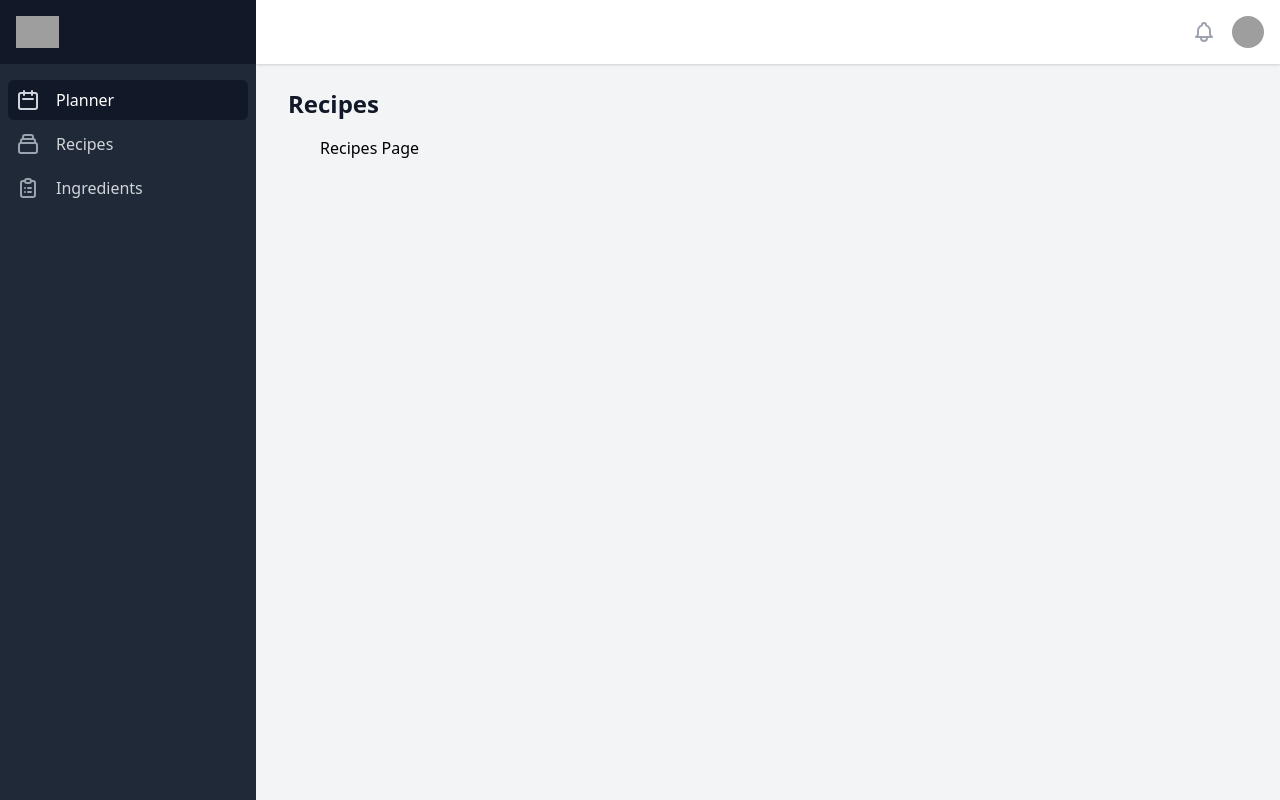
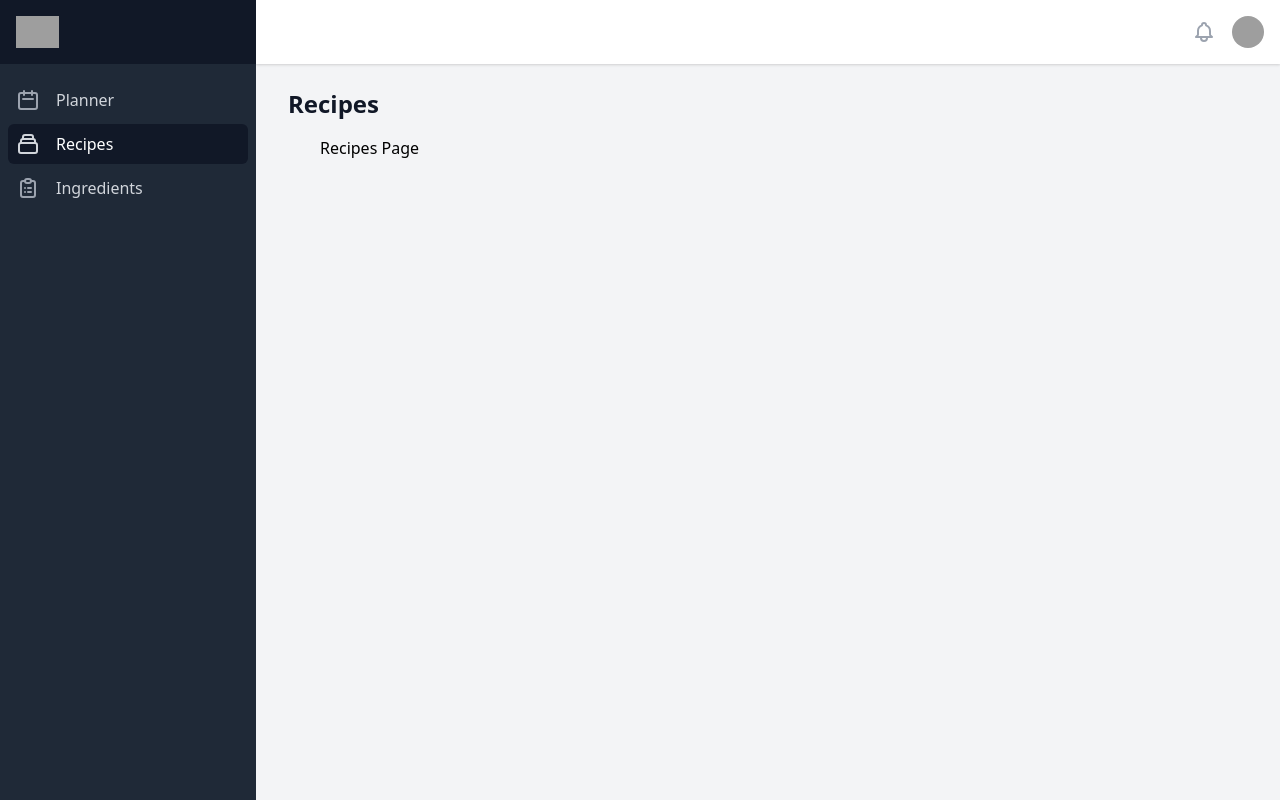
Before and after one commit to H3ftyL3fty/family-meals, a React (Create React App) app: page /recipes in a window 1280 px wide. Built offline with nearby package versions, Linux system fonts and the light colour scheme; no server answers; grey boxes are pictures that could not be loaded; a web font is replaced by a local one.

Commit message:
finished navbar routing

```diff
--- a/src/components/layout/base/sideNav/MobileSideMenu.tsx
+++ b/src/components/layout/base/sideNav/MobileSideMenu.tsx
@@ -1,13 +1,9 @@
 // Lib
 import { Dialog, Transition } from '@headlessui/react';
-import {
-  CalendarIcon,
-  ClipboardListIcon,
-  CollectionIcon,
-  XIcon,
-} from '@heroicons/react/outline';
+import { XIcon } from '@heroicons/react/outline';
 import React, { Fragment, MouseEventHandler } from 'react';
 // App
+import { NAV_ITEMS } from './index';
 import { NavItem } from './NavItem';
 
 interface MobileSideMenuProps {
@@ -75,24 +71,13 @@ export const MobileSideMenu: React.FC<MobileSideMenuProps> = props => {
             </div>
             <div className="mt-5 flex-1 h-0 overflow-y-auto">
               <nav className="px-2 space-y-1">
-                <NavItem
-                  current={true}
-                  href="#"
-                  icon={CalendarIcon}
-                  name="Planner"
-                />
-                <NavItem
-                  current={false}
-                  href="#"
-                  icon={CollectionIcon}
-                  name="Recipes"
-                />
-                <NavItem
-                  current={false}
-                  href="#"
-                  icon={ClipboardListIcon}
-                  name="Ingredients"
-                />
+                {NAV_ITEMS.map(navItemProps => (
+                  <NavItem
+                    key={navItemProps.to}
+                    onClick={onClose}
+                    {...navItemProps}
+                  />
+                ))}
               </nav>
             </div>
           </div>
--- a/src/components/layout/base/sideNav/NavItem.tsx
+++ b/src/components/layout/base/sideNav/NavItem.tsx
@@ -1,35 +1,42 @@
 // Lib
-import React from 'react';
+import React, { MouseEventHandler } from 'react';
+import { Link, useLocation } from 'react-router-dom';
 // App
 import { classNames } from '../../../../utils';
 
 export interface NavItemProps {
-  current: boolean;
-  href: string;
   icon: (props: React.ComponentProps<'svg'>) => JSX.Element;
-  name: string;
+  label: string;
+  onClick?: MouseEventHandler<HTMLAnchorElement>;
+  to: string;
 }
 
-export const NavItem: React.FC<NavItemProps> = props => {
-  const { current, href, icon: Icon, name } = props;
+export const NavItem: React.FC<NavItemProps> = ({
+  icon: Icon,
+  label,
+  onClick,
+  to,
+}) => {
+  const location = useLocation();
+  const isCurrent = location.pathname.split('/')[1] === to.split('/')[1];
 
   return (
-    <a
+    <Link
       className={classNames(
-        current ? 'bg-gray-900 text-white' : 'text-gray-300 hover:bg-gray-700 hover:text-white',
-        'group flex items-center px-2 py-2 text-base font-medium rounded-md'
+        isCurrent ? 'bg-gray-900 text-white' : 'text-gray-300 hover:bg-gray-700 hover:text-white',
+        'group flex items-center px-2 py-2 text-base font-medium rounded-md',
       )}
-      key={name}
-      href={href}
+      onClick={onClick}
+      to={to}
     >
       <Icon
         aria-hidden="true"
         className={classNames(
-          current ? 'text-gray-300' : 'text-gray-400 group-hover:text-gray-300',
+          isCurrent ? 'text-gray-300' : 'text-gray-400 group-hover:text-gray-300',
           'mr-4 flex-shrink-0 h-6 w-6'
         )}
       />
-      {name}
-    </a>
+      {label}
+    </Link>
   );
 };
--- a/src/components/layout/base/sideNav/SideNav.tsx
+++ b/src/components/layout/base/sideNav/SideNav.tsx
@@ -19,7 +19,7 @@ export const SideNav: React.FC = () => {
           <div className="flex-1 flex flex-col overflow-y-auto">
             <nav className="flex-1 px-2 py-4 bg-gray-800 space-y-1">
               {NAV_ITEMS.map(navItemProps => (
-                <NavItem key={navItemProps.name} {...navItemProps} />
+                <NavItem key={navItemProps.to} {...navItemProps} />
               ))}
             </nav>
           </div>
--- a/src/components/layout/base/sideNav/index.ts
+++ b/src/components/layout/base/sideNav/index.ts
@@ -13,21 +13,18 @@ export { SideNav } from './SideNav';
 
 export const NAV_ITEMS: NavItemProps[] = [
   {
-    current: true,
-    href: '#',
     icon: CalendarIcon,
-    name: 'Planner',
+    label: 'Planner',
+    to: '/planner',
   },
   {
-    current: false,
-    href: '#',
     icon: CollectionIcon,
-    name: 'Recipes',
+    label: 'Recipes',
+    to: '/recipes',
   },
   {
-    current: false,
-    href: '#',
     icon: ClipboardListIcon,
-    name: 'Ingredients',
+    label: 'Ingredients',
+    to: '/ingredients',
   },
 ];
```
